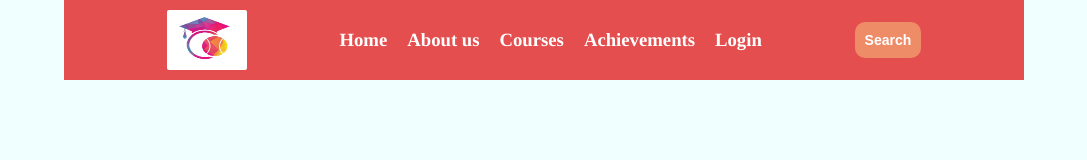
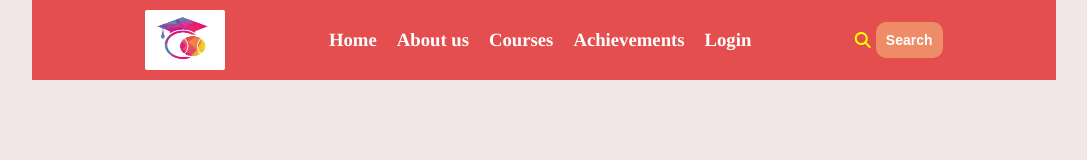
Before and after one commit to arshath123-tech/NTECH_PROJECT, a plain HTML site: page index.html in a window 1280 px wide. Shown: the whole page, without its empty margins (96-1183 px from the left). Drawn offline with Linux system fonts and the light colour scheme.

Commit message:
navbar completed

```diff
--- a/asset/css/style.css
+++ b/asset/css/style.css
@@ -6,13 +6,15 @@
 
 body{
       font-family: "Tinos", serif;
-      background-color: azure;
+      background-color: rgb(241, 231, 231);
+
 
 }
 
 button{
     font-size: 14px;
     font-weight: 800;
+
 
 }
 /* Header section*/
@@ -22,7 +24,7 @@ button{
     flex-direction: column;
     background-color: rgb(228, 78, 78);
     color: white;
-    width: 75%;
+    width: 80%;
 
 }
 
@@ -33,16 +35,24 @@ button{
     padding: 10px;
 }
 
-.navbar>.section2{
-    display: flex;
-    gap: 20px;
-}
 
 .navbar> img{
     height: 60px;
     width: 80px;
     border-radius: 2px;
 }
+
+.navbar>.section2{
+    display: flex;
+    gap: 20px;
+}
+
+.navbar>.section3{
+     display: flex;
+     align-items: center;
+     gap: 5px;
+}
+
 
 .navbar h3:hover{
     text-decoration: underline;
--- a/index.html
+++ b/index.html
@@ -13,14 +13,17 @@
     <link rel="stylesheet" href="asset/css/style.css" />
     <link
       rel="stylesheet"
-      href="path/to/font-awesome/css/font-awesome.min.css"
+      href="https://cdnjs.cloudflare.com/ajax/libs/font-awesome/6.5.1/css/all.min.css"
+      integrity="sha512-…(hash)…=="
+      crossorigin="anonymous"
+      referrerpolicy="no-referrer"
     />
   </head>
   <body>
     <center>
       <div id="first">
         <div class="navbar">
-        <img src="asset/image/Screenshot 2025-12-02 131706.png" alt=""/>
+          <img src="asset/image/logo.png" alt="" />
           <div class="section2">
             <h3>Home</h3>
             <h3>About us</h3>
@@ -29,10 +32,10 @@
             <h3>Login</h3>
           </div>
           <div class="section3">
-          <i></i>
+            <i class="fa-solid fa-magnifying-glass" style="color: yellow
+            ;"></i>
             <button>Search</button>
           </div>
-
         </div>
         <div class="headerBox"></div>
       </div>
```
Also changed, not shown: asset/image/logo.png (renamed from asset/image/Screenshot 2025-12-02 131706.png). Lines whose indentation alone changed are shown as unchanged.
